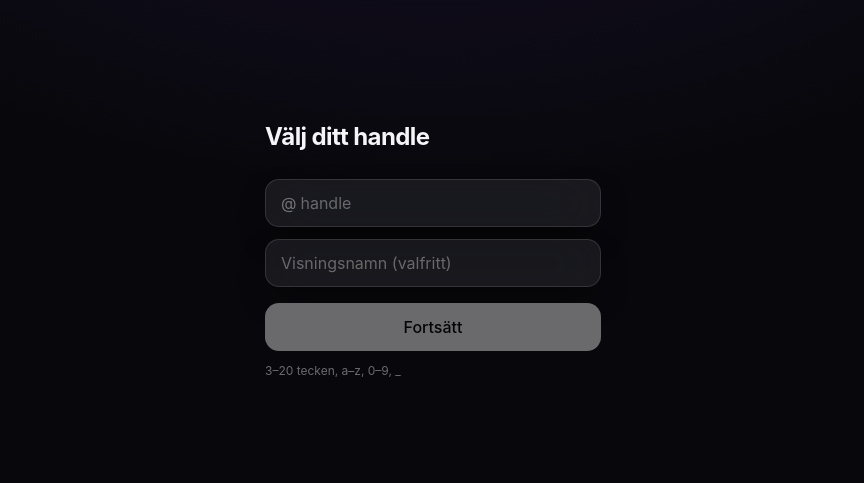
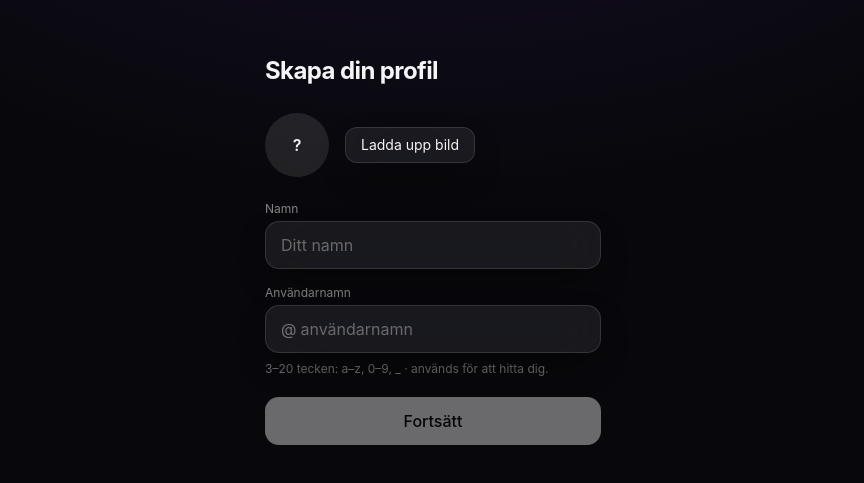
Before and after one commit to Gebbzkovich/musikmaskinen, a React (Vite) app: page /setup in a window 1280 px wide. Shown: the part 151-634 px from the top of the page, without its empty margins (207-1071 px from the left). Built offline with nearby package versions, Linux system fonts and the light colour scheme; no server answers.

Commit message:
feat(app): onboarding + profile — visible login, avatar upload (Google default), plain-language username, avatars in social UI

```diff
--- a/src/auth/HandleSetup.tsx
+++ b/src/auth/HandleSetup.tsx
@@ -1,31 +1,52 @@
-import { useState } from 'react'
+import { useEffect, useRef, useState } from 'react'
 import { useNavigate } from 'react-router'
 import { useSession } from './session'
 import { setMyProfile } from '../social/db'
+import { providerAvatar, providerName, uploadAvatar } from '../social/avatar'
+import { Avatar } from '../components/Avatar'
 
 export function HandleSetup() {
   const { session } = useSession()
   const navigate = useNavigate()
+  const fileRef = useRef<HTMLInputElement>(null)
   const [handle, setHandle] = useState('')
   const [name, setName] = useState('')
+  const [avatar, setAvatar] = useState<string | null>(null)
+  const [busy, setBusy] = useState(false)
   const [err, setErr] = useState<string | null>(null)
+  useEffect(() => { if (session) { setName(providerName(session)); setAvatar(providerAvatar(session)) } }, [session])
   const valid = /^[a-z0-9_]{3,20}$/.test(handle.toLowerCase())
+  const onFile = async (f: File | undefined) => {
+    if (!f || !session) return
+    setBusy(true); setErr(null)
+    try { setAvatar(await uploadAvatar(session.user.id, f)) }
+    catch (e) { setErr(e instanceof Error ? e.message : 'Kunde inte ladda upp bild') }
+    finally { setBusy(false) }
+  }
   const save = async () => {
-    if (!session) return
-    setErr(null)
-    try { await setMyProfile(session.user.id, handle, name || handle); navigate('/inbox', { replace: true }) }
-    catch (e) { setErr(e instanceof Error ? (/duplicate|unique/i.test(e.message) ? 'Handle upptaget' : e.message) : 'Fel') }
+    if (!session || !valid) return
+    setBusy(true); setErr(null)
+    try { await setMyProfile(session.user.id, handle, name || handle, avatar); navigate('/inbox', { replace: true }) }
+    catch (e) { setErr(e instanceof Error ? (/duplicate|unique/i.test(e.message) ? 'Användarnamnet är upptaget' : e.message) : 'Fel') }
+    finally { setBusy(false) }
   }
   return (
     <section className="mx-auto flex min-h-svh max-w-sm flex-col justify-center px-6">
-      <h1 className="text-[24px] font-bold tracking-tight">Välj ditt handle</h1>
-      <div className="glass mt-6 flex h-12 items-center rounded-[14px] px-4">
+      <h1 className="text-[24px] font-bold tracking-tight">Skapa din profil</h1>
+      <div className="mt-6 flex items-center gap-4">
+        <Avatar url={avatar} name={name} size={64} />
+        <button onClick={() => fileRef.current?.click()} disabled={busy} className="glass rounded-[12px] px-4 py-2 text-sm disabled:opacity-50">Ladda upp bild</button>
+        <input ref={fileRef} type="file" accept="image/*" hidden onChange={(e) => onFile(e.target.files?.[0])} />
+      </div>
+      <label className="mt-6 text-xs text-white/50">Namn</label>
+      <input value={name} onChange={(e) => setName(e.target.value)} placeholder="Ditt namn" className="glass mt-1 h-12 rounded-[14px] px-4 outline-none placeholder:text-white/35" />
+      <label className="mt-4 text-xs text-white/50">Användarnamn</label>
+      <div className="glass mt-1 flex h-12 items-center rounded-[14px] px-4">
         <span className="text-white/40">@</span>
-        <input value={handle} onChange={(e) => setHandle(e.target.value.toLowerCase())} placeholder="handle" className="ml-1 flex-1 bg-transparent outline-none placeholder:text-white/35" />
+        <input value={handle} onChange={(e) => setHandle(e.target.value.toLowerCase())} placeholder="användarnamn" className="ml-1 flex-1 bg-transparent outline-none placeholder:text-white/35" />
       </div>
-      <input value={name} onChange={(e) => setName(e.target.value)} placeholder="Visningsnamn (valfritt)" className="glass mt-3 h-12 rounded-[14px] px-4 outline-none placeholder:text-white/35" />
-      <button onClick={save} disabled={!valid} className="mt-4 flex h-12 items-center justify-center rounded-[14px] bg-white font-medium text-black disabled:opacity-40">Fortsätt</button>
-      <p className="mt-3 text-xs text-white/40">3–20 tecken, a–z, 0–9, _</p>
+      <p className="mt-2 text-xs text-white/40">3–20 tecken: a–z, 0–9, _ · används för att hitta dig.</p>
+      <button onClick={save} disabled={!valid || busy} className="mt-5 flex h-12 items-center justify-center rounded-[14px] bg-white font-medium text-black disabled:opacity-40">Fortsätt</button>
       {err && <p className="mt-3 text-red-300">{err}</p>}
     </section>
   )
--- /dev/null
+++ b/src/components/Avatar.tsx
@@ -0,0 +1,5 @@
+export function Avatar({ url, name, size = 40 }: { url?: string | null; name?: string | null; size?: number }) {
+  const letter = ((name ?? '?').trim()[0] ?? '?').toUpperCase()
+  if (url) return <img src={url} alt="" width={size} height={size} className="flex-none rounded-full object-cover" style={{ width: size, height: size }} />
+  return <span className="flex flex-none items-center justify-center rounded-full bg-white/10 font-semibold" style={{ width: size, height: size }}>{letter}</span>
+}
--- a/src/components/social/ShareSheet.tsx
+++ b/src/components/social/ShareSheet.tsx
@@ -2,6 +2,7 @@ import { useEffect, useState } from 'react'
 import { useSession } from '../../auth/session'
 import { listFriendships, getProfilesByIds, shareTrackToFriend } from '../../social/db'
 import type { Profile, Track } from '../../social/types'
+import { Avatar } from '../Avatar'
 
 export function ShareSheet({ track, onClose }: { track: Track; onClose: () => void }) {
   const { session } = useSession()
@@ -22,7 +23,7 @@ export function ShareSheet({ track, onClose }: { track: Track; onClose: () => vo
         <div className="flex gap-4 overflow-x-auto pb-2">
           {friends.map((f) => (
             <button key={f.id} onClick={async () => { await shareTrackToFriend(me, f.id, track.id, comment); setSentTo(f.handle) }} className="flex flex-col items-center gap-1">
-              <span className="flex h-14 w-14 items-center justify-center rounded-full bg-white/10 text-lg font-semibold">{(f.handle ?? '?')[0]?.toUpperCase()}</span>
+              <Avatar url={f.avatarUrl} name={f.handle} size={56} />
               <span className="max-w-16 truncate text-xs text-white/60">@{f.handle}</span>
             </button>
           ))}
--- a/src/routes/FriendsScreen.tsx
+++ b/src/routes/FriendsScreen.tsx
@@ -3,6 +3,7 @@ import { useNavigate } from 'react-router'
 import { useSession } from '../auth/session'
 import { searchProfiles, sendFriendRequest, acceptFriendRequest, listFriendships, getProfilesByIds, getOrCreateConversation } from '../social/db'
 import type { Profile } from '../social/types'
+import { Avatar } from '../components/Avatar'
 
 function getErrorMessage(error: unknown): string {
   return error instanceof Error ? error.message : 'Något gick fel'
@@ -54,7 +55,7 @@ export function FriendsScreen() {
       <h2 className="mt-6 text-sm uppercase tracking-wide text-white/40">Dina vänner</h2>
       {friends.map((p) => (
         <button key={p.id} onClick={async () => { try { navigate(`/c/${await getOrCreateConversation(p.id)}`) } catch (e) { setErr(getErrorMessage(e)) } }} className="mt-2 flex w-full items-center gap-3 rounded-[13px] p-2 text-left active:bg-white/[0.06]">
-          <div className="flex h-10 w-10 items-center justify-center rounded-full bg-white/10 font-semibold">{(p.handle ?? '?')[0]?.toUpperCase()}</div>
+          <Avatar url={p.avatarUrl} name={p.handle} size={40} />
           <div className="flex-1"><div className="font-medium">@{p.handle}</div><div className="text-xs text-white/50">{p.displayName}</div></div>
         </button>
       ))}
--- a/src/routes/GenresPage.tsx
+++ b/src/routes/GenresPage.tsx
@@ -2,11 +2,14 @@ import { Link } from 'react-router'
 import { getFamilies } from '../lib/db'
 import { useAsync } from '../hooks/useAsync'
 import { GenreTile } from '../components/GenreTile'
+import { useSession } from '../auth/session'
 
 export function GenresPage() {
   const { data, error, loading } = useAsync(() => getFamilies(), [])
+  const { session } = useSession()
   return (
-    <section className="px-4 pt-6">
+    <section className="relative px-4 pt-6">
+      {!session && <Link to="/login" className="glass absolute right-4 top-6 rounded-[12px] px-3 py-1.5 text-sm font-medium">Logga in</Link>}
       <p className="text-[11px] uppercase tracking-[1.3px] text-white/40">Utforska</p>
       <h1 className="mt-0.5 text-[26px] font-bold tracking-tight">Genrer</h1>
       <Link to="/surprise" className="mt-4 flex h-12 items-center justify-center gap-2 rounded-[16px] font-medium shadow-[inset_0_0_0_1px_rgba(255,255,255,0.14)]" style={{ background: 'linear-gradient(90deg, #7b5cff55, #e0407a44)' }}>✨ Överraska mig</Link>
--- a/src/routes/InboxScreen.tsx
+++ b/src/routes/InboxScreen.tsx
@@ -4,6 +4,7 @@ import { useSession } from '../auth/session'
 import { listMyConversationIds, getMessages, getProfilesByIds } from '../social/db'
 import { supabase } from '../lib/supabase'
 import type { Profile } from '../social/types'
+import { Avatar } from '../components/Avatar'
 
 interface Row { id: string; other: Profile | null; preview: string }
 export function InboxScreen() {
@@ -34,7 +35,7 @@ export function InboxScreen() {
       {rows.length === 0 && <p className="mt-3 text-white/40">Inga chattar ännu. Dela en låt med en vän!</p>}
       {rows.map((r) => (
         <Link key={r.id} to={`/c/${r.id}`} className="mt-2 flex items-center gap-3 rounded-[13px] p-2 active:bg-white/[0.06]">
-          <div className="flex h-11 w-11 items-center justify-center rounded-full bg-white/10 font-semibold">{(r.other?.handle ?? '?')[0]?.toUpperCase()}</div>
+          <Avatar url={r.other?.avatarUrl} name={r.other?.handle} size={44} />
           <div className="min-w-0 flex-1"><div className="font-medium">@{r.other?.handle ?? '…'}</div><div className="truncate text-[12.5px] text-white/50">{r.preview}</div></div>
         </Link>
       ))}
--- a/src/routes/ProfileScreen.tsx
+++ b/src/routes/ProfileScreen.tsx
@@ -1,21 +1,53 @@
-import { useEffect, useState } from 'react'
+import { useEffect, useRef, useState } from 'react'
 import { supabase } from '../lib/supabase'
 import { useSession } from '../auth/session'
-import { getMyProfile } from '../social/db'
-import type { Profile } from '../social/types'
+import { getMyProfile, setMyProfile } from '../social/db'
+import { uploadAvatar } from '../social/avatar'
+import { Avatar } from '../components/Avatar'
 
 export function ProfileScreen() {
   const { session } = useSession()
-  const [p, setP] = useState<Profile | null>(null)
-  useEffect(() => { if (session) getMyProfile(session.user.id).then(setP).catch(() => {}) }, [session])
+  const uid = session?.user.id ?? ''
+  const fileRef = useRef<HTMLInputElement>(null)
+  const [handle, setHandle] = useState('')
+  const [name, setName] = useState('')
+  const [avatar, setAvatar] = useState<string | null>(null)
+  const [busy, setBusy] = useState(false)
+  const [msg, setMsg] = useState<string | null>(null)
+  useEffect(() => { if (uid) getMyProfile(uid).then((p) => { if (p) { setHandle(p.handle ?? ''); setName(p.displayName ?? ''); setAvatar(p.avatarUrl) } }).catch(() => {}) }, [uid])
+  const valid = /^[a-z0-9_]{3,20}$/.test(handle.toLowerCase())
+  const onFile = async (f: File | undefined) => {
+    if (!f || !uid) return
+    setBusy(true); setMsg(null)
+    try { const url = await uploadAvatar(uid, f); setAvatar(url); await setMyProfile(uid, handle, name || handle, url); setMsg('Bild uppdaterad ✓') }
+    catch (e) { setMsg(e instanceof Error ? e.message : 'Fel') }
+    finally { setBusy(false) }
+  }
+  const save = async () => {
+    if (!uid || !valid) return
+    setBusy(true); setMsg(null)
+    try { await setMyProfile(uid, handle, name || handle, avatar); setMsg('Sparat ✓') }
+    catch (e) { setMsg(e instanceof Error ? (/duplicate|unique/i.test(e.message) ? 'Användarnamnet är upptaget' : e.message) : 'Fel') }
+    finally { setBusy(false) }
+  }
   return (
     <section className="px-4 pt-6">
       <h1 className="text-[26px] font-bold tracking-tight">Profil</h1>
-      <div className="glass mt-6 rounded-[16px] p-4">
-        <div className="text-lg font-semibold">@{p?.handle ?? '…'}</div>
-        <div className="text-white/55">{p?.displayName}</div>
+      <div className="mt-6 flex items-center gap-4">
+        <Avatar url={avatar} name={name || handle} size={72} />
+        <button onClick={() => fileRef.current?.click()} disabled={busy} className="glass rounded-[12px] px-4 py-2 text-sm disabled:opacity-50">Byt bild</button>
+        <input ref={fileRef} type="file" accept="image/*" hidden onChange={(e) => onFile(e.target.files?.[0])} />
       </div>
-      <button onClick={() => supabase.auth.signOut()} className="glass mt-4 flex h-12 w-full items-center justify-center rounded-[14px] text-red-300">Logga ut</button>
+      <label className="mt-6 block text-xs text-white/50">Namn</label>
+      <input value={name} onChange={(e) => setName(e.target.value)} className="glass mt-1 h-12 w-full rounded-[14px] px-4 outline-none" />
+      <label className="mt-4 block text-xs text-white/50">Användarnamn</label>
+      <div className="glass mt-1 flex h-12 items-center rounded-[14px] px-4">
+        <span className="text-white/40">@</span>
+        <input value={handle} onChange={(e) => setHandle(e.target.value.toLowerCase())} className="ml-1 flex-1 bg-transparent outline-none" />
+      </div>
+      <button onClick={save} disabled={!valid || busy} className="mt-5 flex h-12 w-full items-center justify-center rounded-[14px] bg-white font-medium text-black disabled:opacity-40">Spara</button>
+      {msg && <p className="mt-3 text-center text-emerald-300/90">{msg}</p>}
+      <button onClick={() => supabase.auth.signOut()} className="glass mt-6 flex h-12 w-full items-center justify-center rounded-[14px] text-red-300">Logga ut</button>
     </section>
   )
 }
--- /dev/null
+++ b/src/social/avatar.ts
@@ -0,0 +1,20 @@
+import type { Session } from '@supabase/supabase-js'
+import { supabase } from '../lib/supabase'
+
+// Prefer the Google/OAuth profile picture the provider hands us at login.
+export function providerAvatar(session: Session | null): string | null {
+  const m = session?.user.user_metadata as Record<string, unknown> | undefined
+  return (m?.avatar_url as string) ?? (m?.picture as string) ?? null
+}
+export function providerName(session: Session | null): string {
+  const m = session?.user.user_metadata as Record<string, unknown> | undefined
+  return (m?.full_name as string) ?? (m?.name as string) ?? ''
+}
+export async function uploadAvatar(userId: string, file: File): Promise<string> {
+  const ext = (file.name.split('.').pop() || 'jpg').toLowerCase()
+  const path = `${userId}/avatar.${ext}`
+  const { error } = await supabase.storage.from('avatars').upload(path, file, { upsert: true, contentType: file.type })
+  if (error) throw new Error(error.message)
+  const { data } = supabase.storage.from('avatars').getPublicUrl(path)
+  return `${data.publicUrl}?t=${Date.now()}` // cache-bust so a replaced image shows immediately
+}
--- a/src/social/types.ts
+++ b/src/social/types.ts
@@ -1,4 +1,4 @@
-export interface Profile { id: string; handle: string | null; displayName: string | null }
+export interface Profile { id: string; handle: string | null; displayName: string | null; avatarUrl: string | null }
 export interface Conversation { id: string; other: Profile; lastAt: string | null; lastPreview: string | null }
 export interface Message { id: string; conversationId: string; senderId: string; kind: 'text' | 'track'; body: string | null; trackId: string | null; createdAt: string }
 export type { Track } from '../lib/types'
```
Also changed, not shown: src/social/db.ts (+9 -7 lines).
